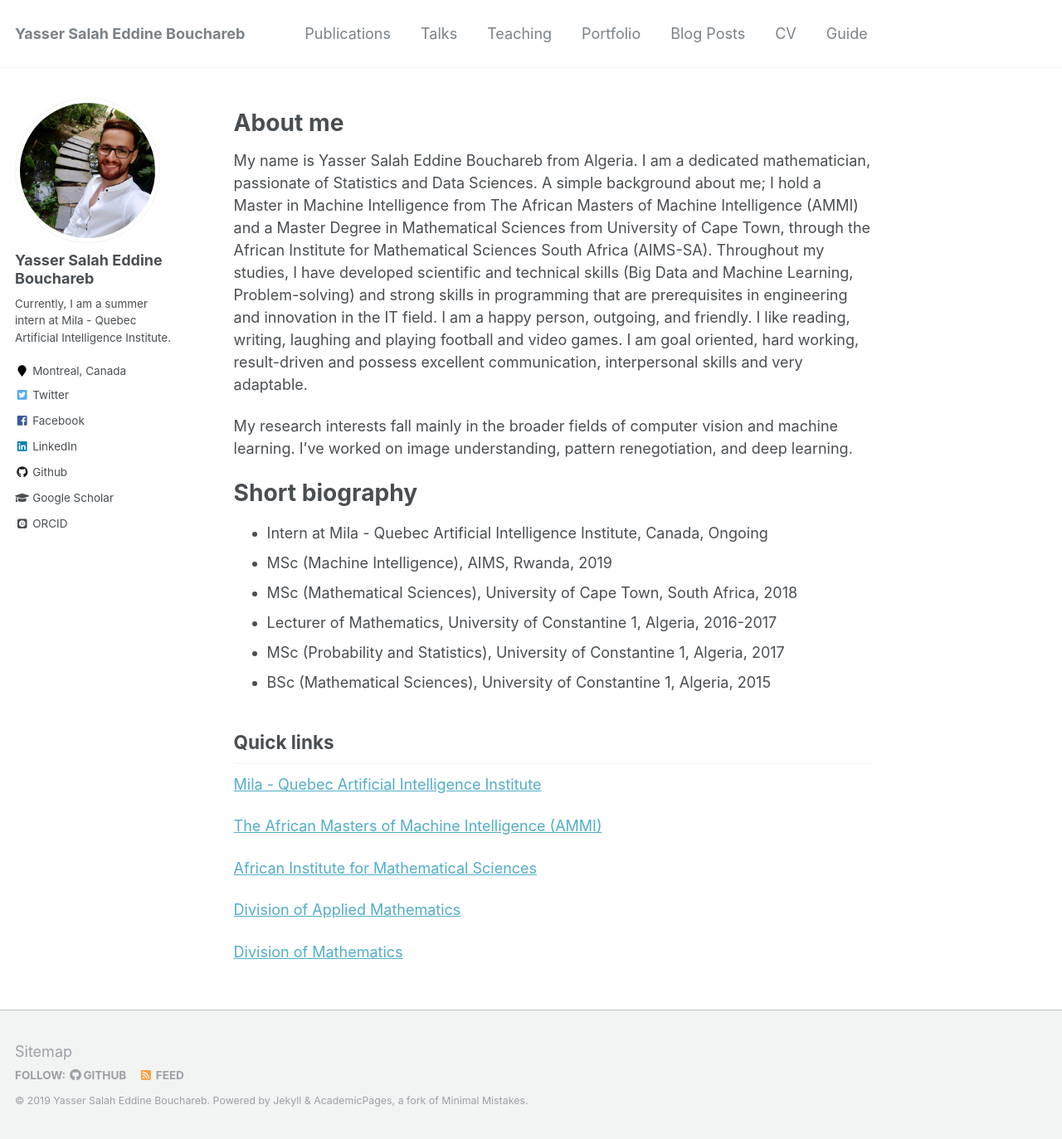
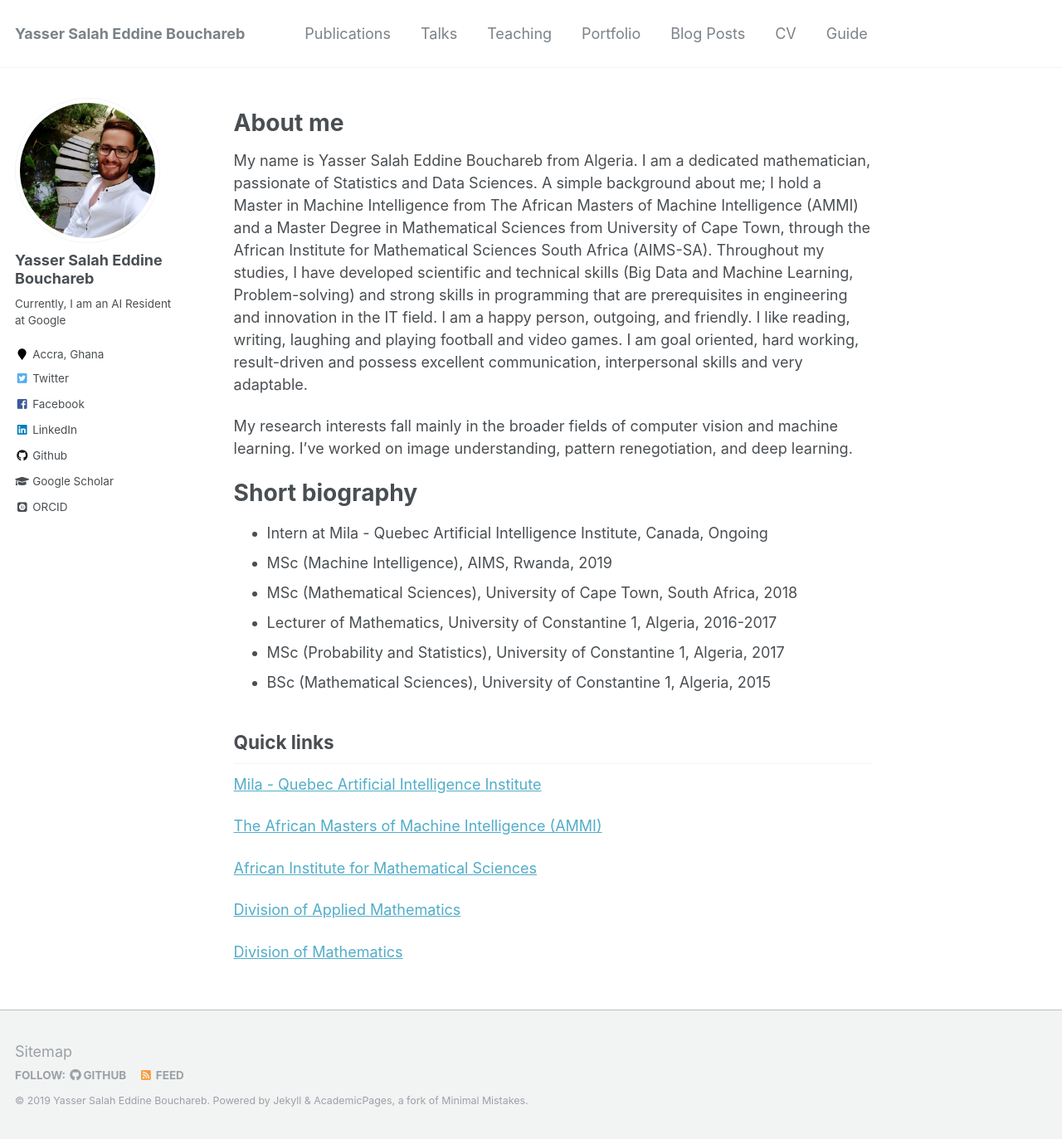
Before and after one commit to BYSD/bysd.github.io, a Jekyll site: the page built from _pages/about.md, in a window 1280 px wide and 1373 px high. Shown: the whole window at 83% size. Built offline with Jekyll 4.4.1, drawn with Linux system fonts in a browser that asks for light colours; some web fonts are replaced.

Commit message:
Update _config.yml

```diff
--- a/_config.yml
+++ b/_config.yml
@@ -82,8 +82,8 @@ analytics:
 author:
   name             : "Yasser Salah Eddine Bouchareb"
   avatar           : "profile.jpg"
-  bio              : "Currently, I am a summer intern at Mila - Quebec Artificial Intelligence Institute."
-  location         : "Montreal, Canada"
+  bio              : "Currently, I am an AI Resident at Google"
+  location         : "Accra, Ghana"
   employer         :
   pubmed           :
   github           : "BYSD"
```
